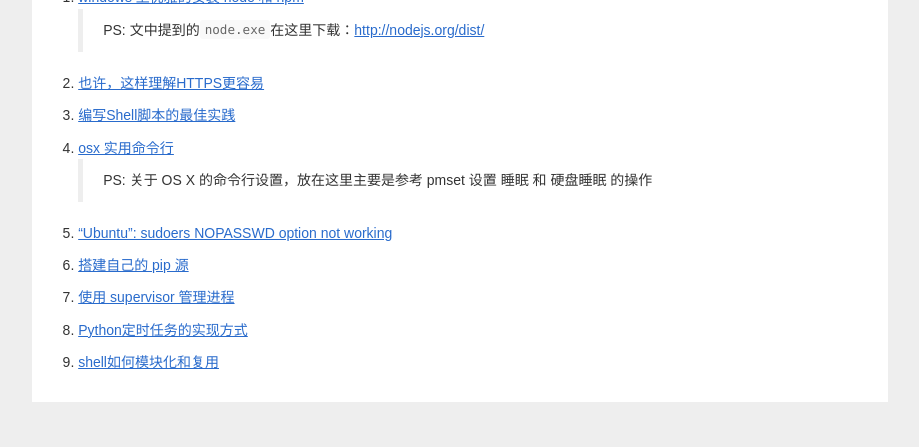
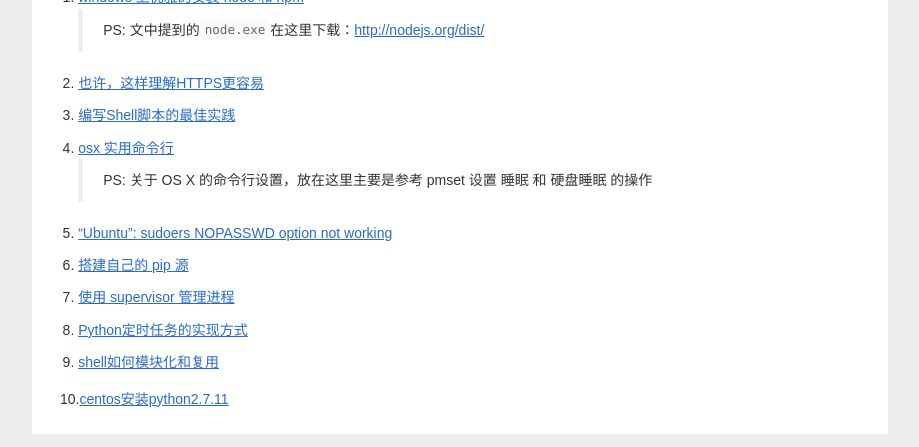
Before and after one commit to ldjhust/ldjhust.github.io, a Jekyll site: the page built from _posts/2017-7-21-reference-article.markdown, in a window 1280 px wide, cut to the strip 453-900 px from the top of the page. Shown: the whole strip, without its empty margins (180-1099 px from the left). Built offline with Jekyll 4.4.1, drawn with Linux system fonts in a browser that asks for light colours; nearby versions of some CDN libraries; comment, search, counter and statistics services are not loaded.

Commit message:
Update 2017-7-21-reference-article.markdown

```diff
--- a/_posts/2017-7-21-reference-article.markdown
+++ b/_posts/2017-7-21-reference-article.markdown
@@ -27,3 +27,5 @@ comments: false
 8. [Python定时任务的实现方式](https://lz5z.com/Python%E5%AE%9A%E6%97%B6%E4%BB%BB%E5%8A%A1%E7%9A%84%E5%AE%9E%E7%8E%B0%E6%96%B9%E5%BC%8F/)
 
 9. [shell如何模块化和复用](http://arganzheng.iteye.com/blog/1174470)
+
+10.[centos安装python2.7.11](http://blog.csdn.net/feifeilyj/article/details/52235987)
```
